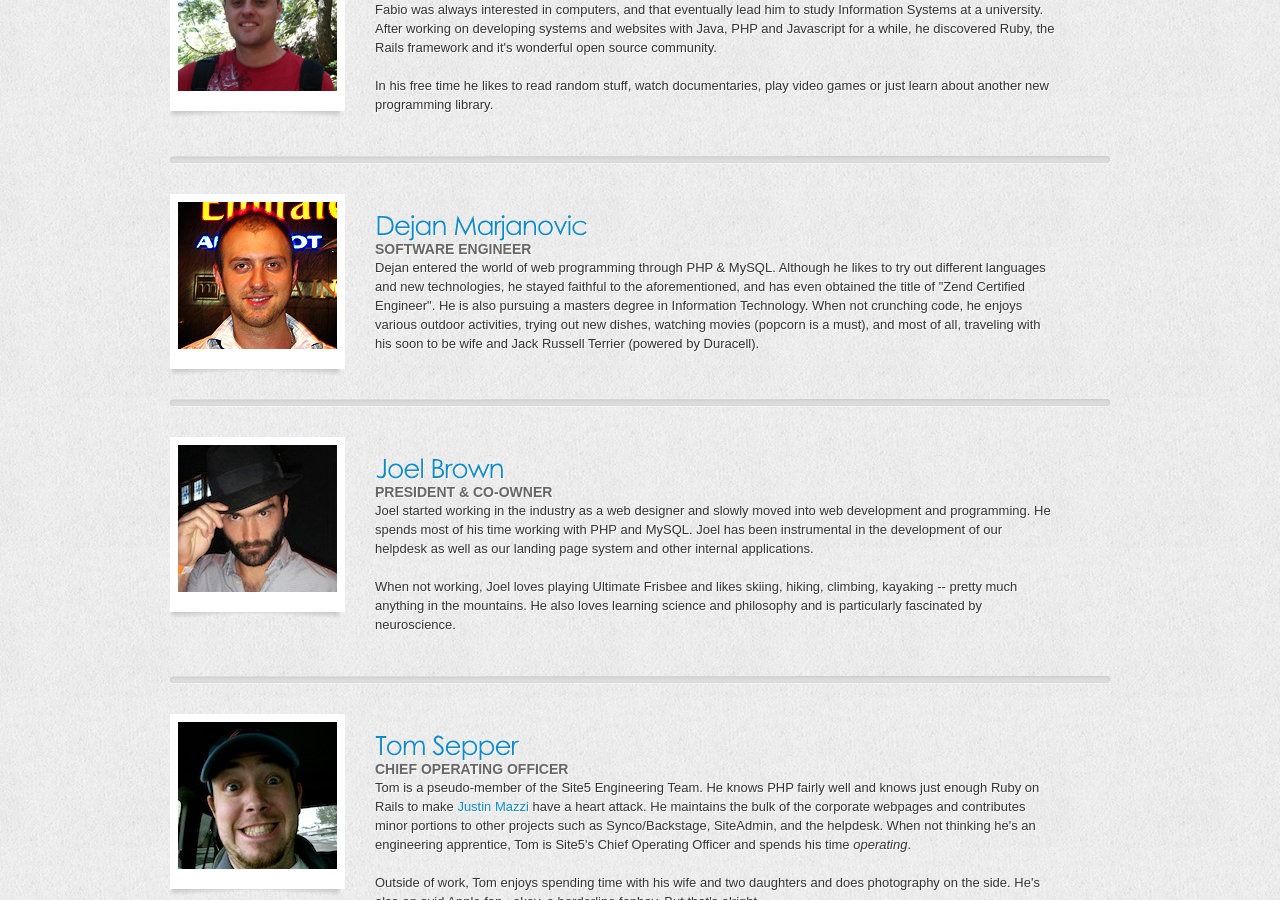
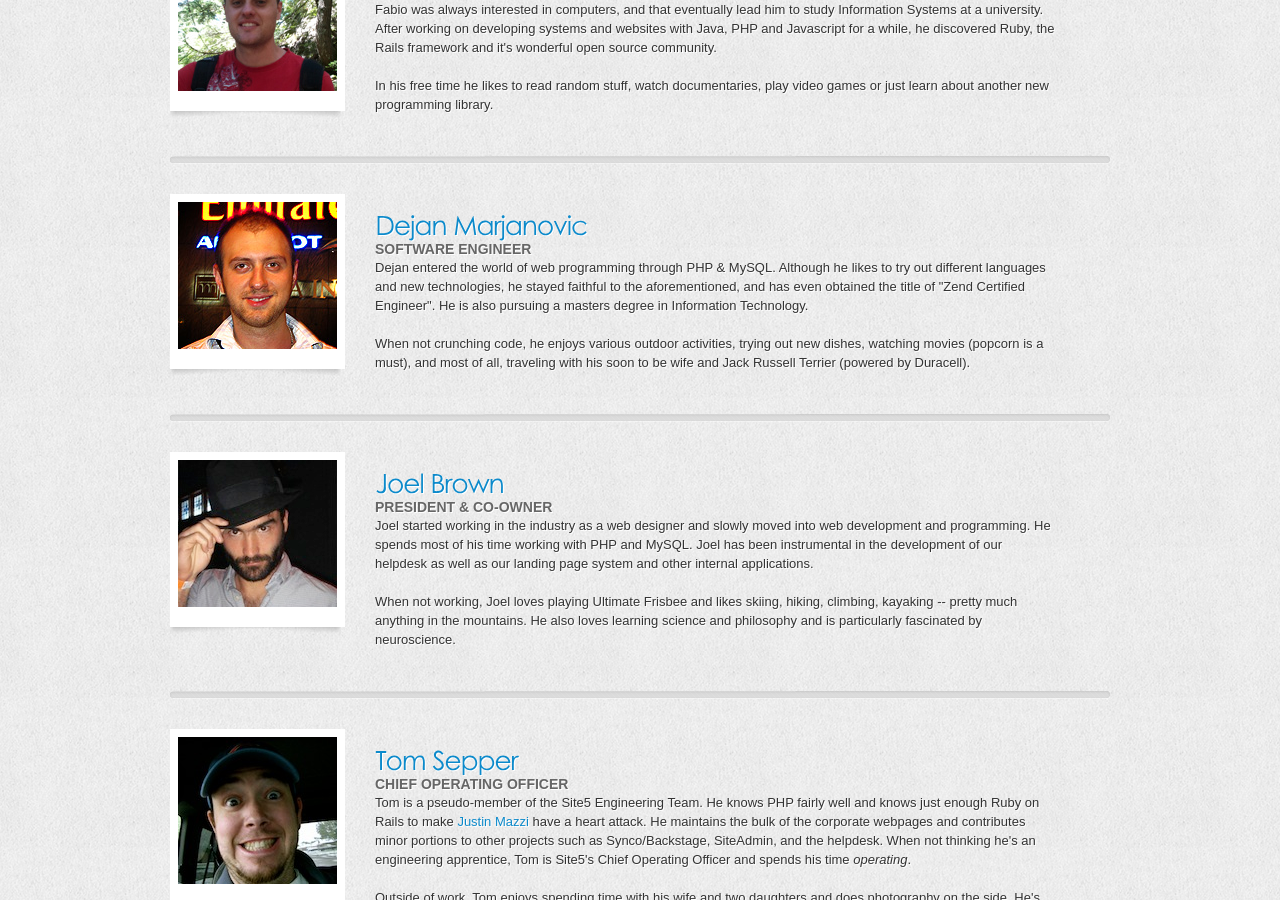
Before and after one commit to digideskio/eng5.com, a Jekyll site: the page built from team.html, in a window 1280 px wide and 900 px high, scrolled down 1448 px. Built offline with Jekyll 4.4.1, drawn with Linux system fonts in a browser that asks for light colours; Markdown is read by kramdown in place of the engine named in the settings.

```diff
--- a/team.html
+++ b/team.html
@@ -89,7 +89,8 @@ another new programming library.</p>
     <div class="description">
       <h2>Dejan Marjanovic</h2>
       <span class="title">SOFTWARE ENGINEER</span>
-			<p>Dejan entered the world of web programming through PHP &amp; MySQL. Although he likes to try out different languages and new technologies, he stayed faithful to the aforementioned, and has even obtained the title of &quot;Zend Certified Engineer&quot;. He is also pursuing a masters degree in Information Technology. When not crunching code, he enjoys various outdoor activities, trying out new dishes, watching movies (popcorn is a must), and most of all, traveling with his soon to be wife and Jack Russell Terrier (powered by Duracell).</p>
+			<p>Dejan entered the world of web programming through PHP &amp; MySQL. Although he likes to try out different languages and new technologies, he stayed faithful to the aforementioned, and has even obtained the title of &quot;Zend Certified Engineer&quot;. He is also pursuing a masters degree in Information Technology.</p>
+            <p>When not crunching code, he enjoys various outdoor activities, trying out new dishes, watching movies (popcorn is a must), and most of all, traveling with his soon to be wife and Jack Russell Terrier (powered by Duracell).</p>
     </div>
   </div>
   <!-- end teamMemeber -->
```
